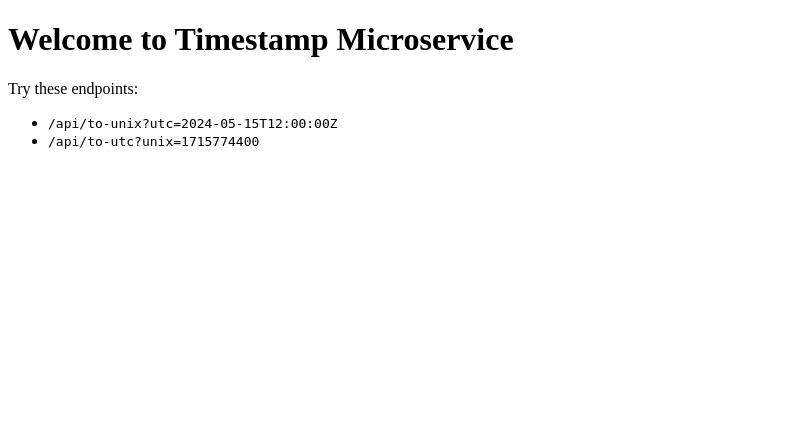
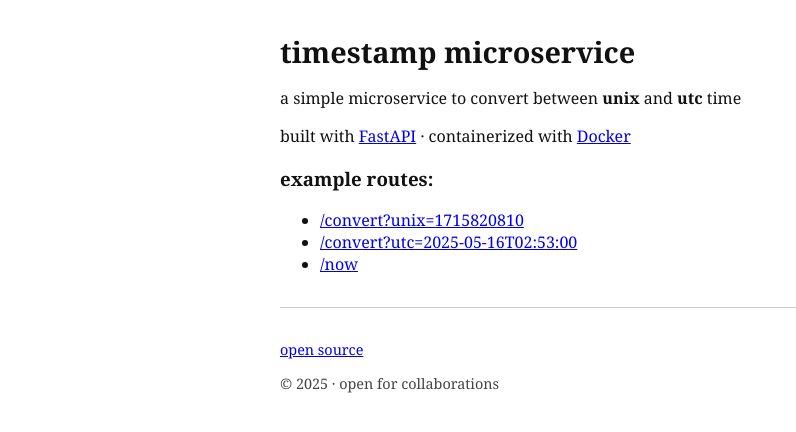
Before and after one commit to kaushalrijal/timestamp-microservice, a FastAPI app: page / in a window 1280 px wide. Shown: the top 432 px of the page, without its empty margins (0-796 px from the left). Run offline with FastAPI, Linux system fonts and the light colour scheme.

Commit message:
update homepage

```diff
--- a/app/templates/index.html
+++ b/app/templates/index.html
@@ -1,14 +1,70 @@
 <!DOCTYPE html>
-<html>
+<html lang="en">
 <head>
-  <title>Timestamp Microservice</title>
+  <meta charset="UTF-8" />
+  <meta name="viewport" content="width=device-width, initial-scale=1.0"/>
+  <title>timestamp microservice</title>
+  <style>
+    body {
+      font-family: Georgia, serif;
+      max-width: 720px;
+      margin: 2rem auto;
+      padding: 0 1rem;
+      color: #111;
+      background-color: #fff;
+    }
+
+    h1 {
+      font-size: 1.8rem;
+      margin-bottom: 0.2rem;
+    }
+
+    a {
+      color: #0000EE;
+      text-decoration: underline;
+    }
+
+    hr {
+      margin-top: 2rem;
+      border: none;
+      border-top: 1px solid #ccc;
+    }
+
+    .routes {
+      margin-top: 1rem;
+      font-size: 1rem;
+    }
+
+    .footer {
+      font-size: 0.9rem;
+      margin-top: 2rem;
+      color: #444;
+    }
+  </style>
 </head>
 <body>
-  <h1>Welcome to Timestamp Microservice</h1>
-  <p>Try these endpoints:</p>
-  <ul>
-    <li><code>/api/to-unix?utc=2024-05-15T12:00:00Z</code></li>
-    <li><code>/api/to-utc?unix=1715774400</code></li>
-  </ul>
+
+  <h1>timestamp microservice</h1>
+  <p>a simple microservice to convert between <strong>unix</strong> and <strong>utc</strong> time</p>
+
+  <p>built with <a href="https://fastapi.tiangolo.com/" target="_blank">FastAPI</a> · containerized with <a href="https://www.docker.com/" target="_blank">Docker</a></p>
+
+  <div class="routes">
+    <h3>example routes:</h3>
+    <ul>
+      <li><a href="/convert?unix=1715820810">/convert?unix=1715820810</a></li>
+      <li><a href="/convert?utc=2025-05-16T02:53:00">/convert?utc=2025-05-16T02:53:00</a></li>
+      <li><a href="/now">/now</a></li>
+    </ul>
+  </div>
+
+  <hr/>
+
+  <div class="footer">
+    <!-- replace with project repo later -->
+    <p><a href="https://github.com/kaushalrijal" target="_blank">open source</a></p>
+    <p>&copy; 2025 · open for collaborations</p>
+  </div>
+
 </body>
 </html>
```
